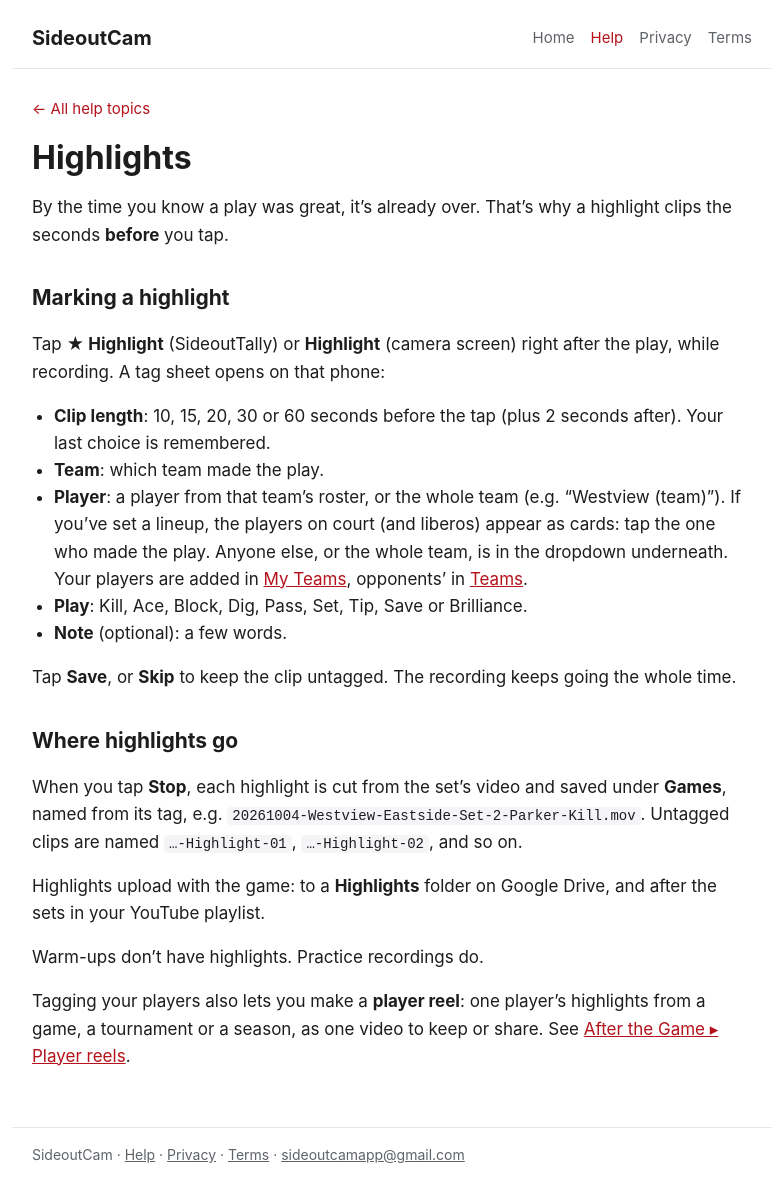
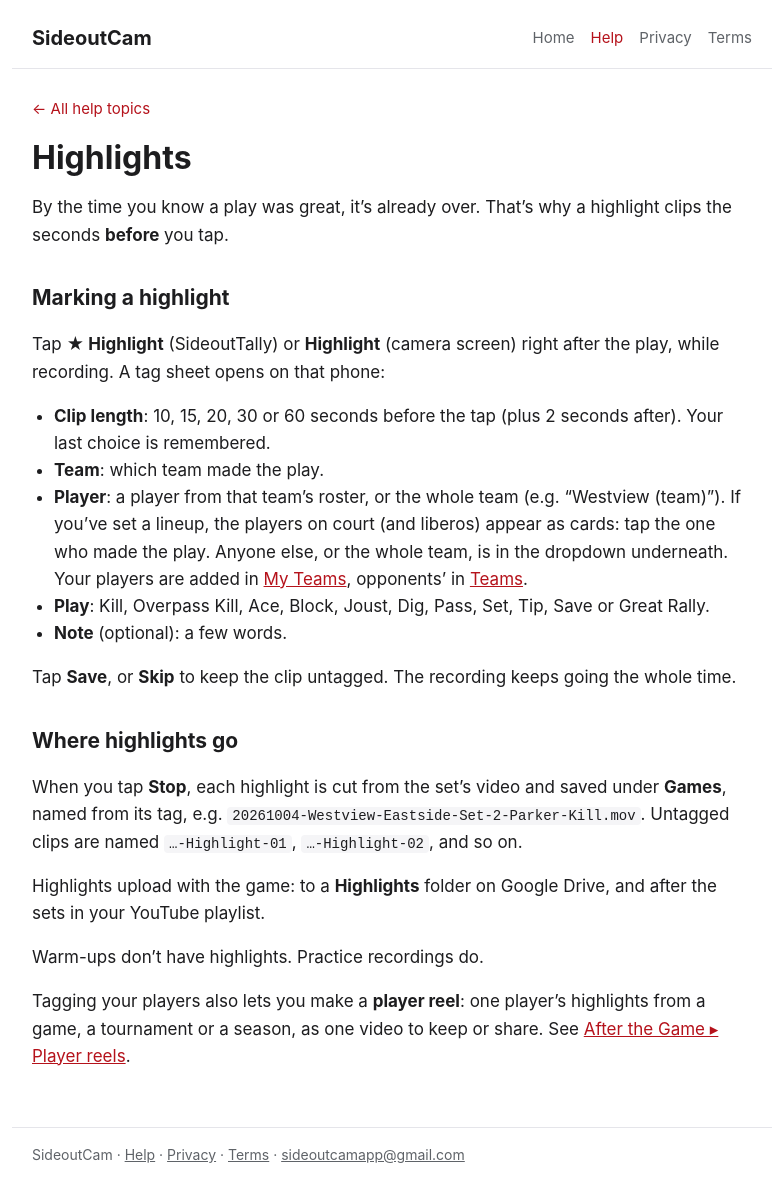
Before and after one commit to johncraigcole/sideout-site, a Jekyll site: the page built from help/06-Highlights.md, in a window 1280 px wide. Shown: the whole page, without its empty margins (248-1030 px from the left). Built offline with Jekyll 4.4.1, drawn with Linux system fonts in a browser that asks for light colours.

Commit message:
Publish site and help pages (2026-10-20)

```diff
--- a/help/06-Highlights.md
+++ b/help/06-Highlights.md
@@ -14,7 +14,7 @@
 - **Clip length**: 10, 15, 20, 30 or 60 seconds before the tap (plus 2 seconds after). Your last choice is remembered.
 - **Team**: which team made the play.
 - **Player**: a player from that team's roster, or the whole team (e.g. "Westview (team)"). If you've set a lineup, the players on court (and liberos) appear as cards: tap the one who made the play. Anyone else, or the whole team, is in the dropdown underneath. Your players are added in [My Teams](02-My-Teams-and-Accounts.md), opponents' in [Teams](03-Teams-and-Opponents.md).
-- **Play**: Kill, Ace, Block, Dig, Pass, Set, Tip, Save or Brilliance.
+- **Play**: Kill, Overpass Kill, Ace, Block, Joust, Dig, Pass, Set, Tip, Save or Great Rally.
 - **Note** (optional): a few words.
 
 Tap **Save**, or **Skip** to keep the clip untagged. The recording keeps going the whole time.
```
